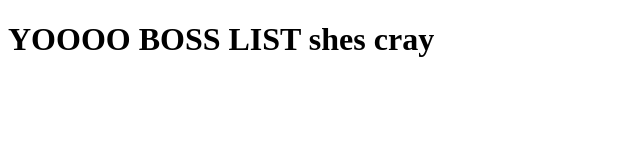
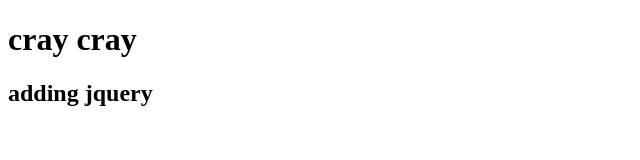
Before and after one commit to mattmatuszak/boss-list, a website: page client/index.html in a window 1280 px wide. Shown: the whole page, without its empty margins (0-640 px from the left). Drawn offline with nearby package versions, Linux system fonts and the light colour scheme.

Commit message:
added jquery

```diff
--- a/client/index.html
+++ b/client/index.html
@@ -2,8 +2,15 @@
 <html>
     <head>
         <title>test page</title>
+        <script src="https://code.jquery.com/jquery-3.2.1.js" integrity="sha256-DZAnKJ/6XZ9si04Hgrsxu/8s717jcIzLy3oi35EouyE=" crossorigin="anonymous"></script>
+        <script type="text/javascript">
+        	$(document).ready(function(){
+        		$('h1').text('cray cray')
+        	})
+        </script>
     </head>
     <body>
         <h1>YOOOO BOSS LIST shes cray</h1>
+        <h2>adding jquery</h2>
     </body>
 </html>
```
